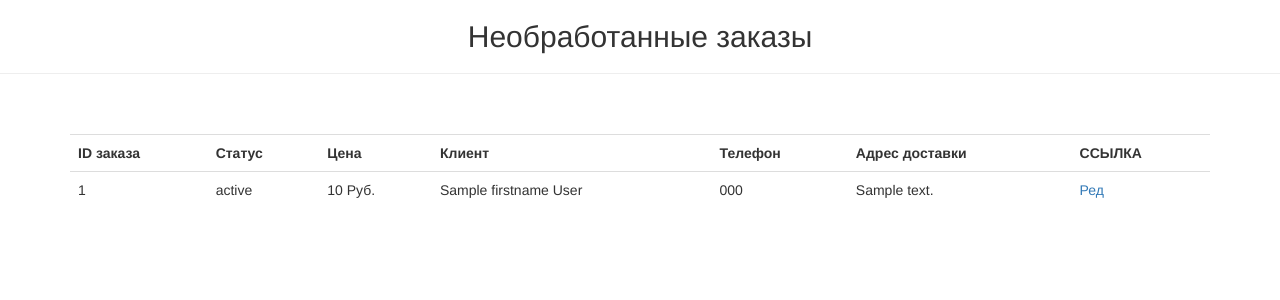
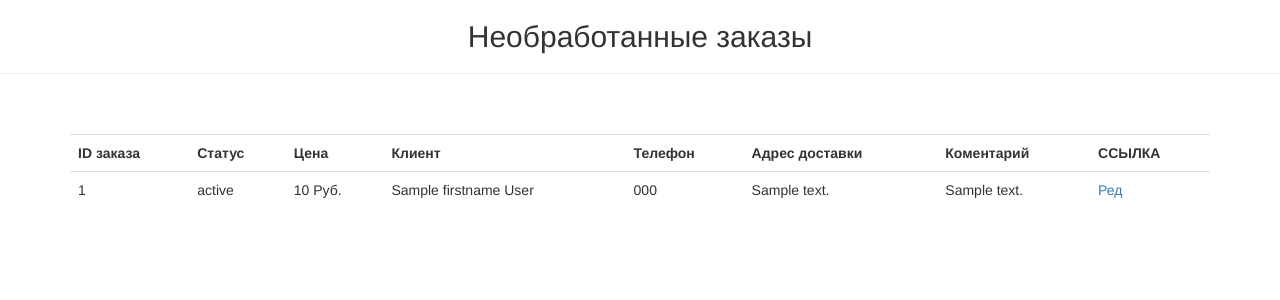
Before and after one commit to LuFent/restaurant_website, a Django app: template restaurateur/templates/order_items.html in a window 1280 px wide. Shown: the part 52-352 px from the top of the page. Run offline with Django 3.2, Linux system fonts and the light colour scheme; the template is opened without the code that fills it: most values are stand-ins (such as "Sample title", 1, 10 or a date in 2020); some libraries are stand-ins or nearby versions.

Commit message:
added coment field to order

```diff
--- a/foodcartapp/models.py
+++ b/foodcartapp/models.py
@@ -141,10 +141,13 @@ class Order(models.Model):
     phonenumber = PhoneNumberField(db_index=True, verbose_name='Номер телефона')
     objects = OrderQuerySet.as_manager()
     status = models.CharField(default='unprocessed',
+                              verbose_name='статус заказа',
                               max_length=25,
                               db_index=True,
                               choices=[('processed', 'Обработан'),
                                        ('unprocessed', 'Не обработан')])
+
+    comment = models.TextField(blank=True, verbose_name='коментарий к заказу', )
 
     class Meta:
         verbose_name = 'заказ'
--- a/restaurateur/templates/order_items.html
+++ b/restaurateur/templates/order_items.html
@@ -19,6 +19,7 @@
        <th>Клиент</th>
        <th>Телефон</th>
        <th>Адрес доставки</th>
+       <th>Коментарий</th>
        <th>ССЫЛКА</th>
      </tr>
 
@@ -30,6 +31,7 @@
        <td>{{item.firstname}} {{item.lastname}} </td>
        <td>{{item.phonenumber}}</td>
        <td>{{item.address}}</td>
+       <td>{{item.comment}}</td>
        {% url "admin:foodcartapp_order_change" object_id=item.id as the_url %}
        <td><a href={{the_url}} ?next={{ request.get_full_path|urlencode }}>Ред</a></td>
 
```
Also changed, not shown: foodcartapp/migrations/0047_auto_20220422_1140.py (added), restaurateur/views.py (line endings or trailing spaces).
